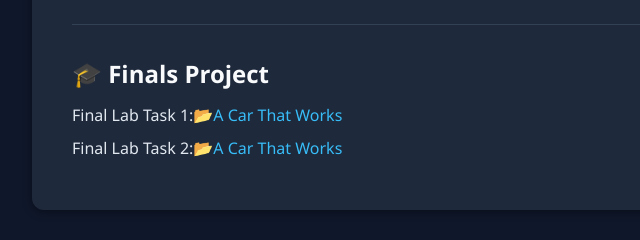
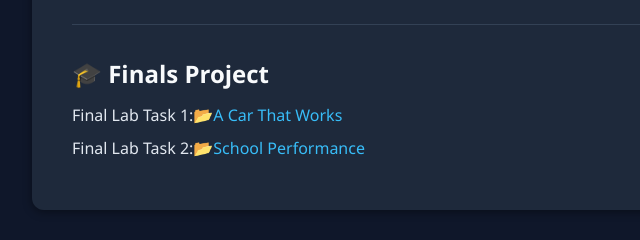
Before and after one commit to villarjames0550/700P-Lab-Projectss-, a plain HTML site: page index.html in a window 1280 px wide. Shown: the part 1780-2020 px from the top of the page, 158-798 px from the left. Drawn offline with Linux system fonts and the light colour scheme.

Commit message:
Update index.html

```diff
--- a/index.html
+++ b/index.html
@@ -192,7 +192,7 @@
     <h2>🎓 Finals Project</h2>
     <ul>
     <li> <span class="disabled-task">Final Lab Task 1:<a href="https://github.com/villarjames0550/700P-Lab-Projectss-/blob/main/FINALS/LAB%20TASKS/James%20-%20Lab%20Task%231.pdf">📂A Car That Works</a></li>
-    <li> <span class="disabled-task">Final Lab Task 2:<a href="https://github.com/villarjames0550/700P-Lab-Projectss-/blob/main/FINALS/LAB%20TASKS/James%20-%20Lab%20Task%231.pdf">📂A Car That Works</a></li>
+    <li> <span class="disabled-task">Final Lab Task 2:<a href="FINALS/LAB TASKS/James Labtask2.pdf">📂School Performance</a></li>
 
     </ul>
   </section>
```
